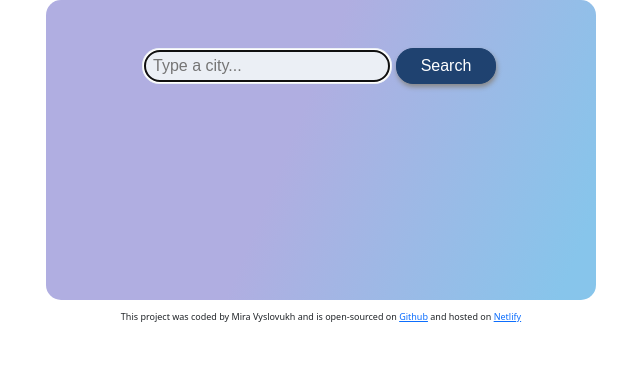
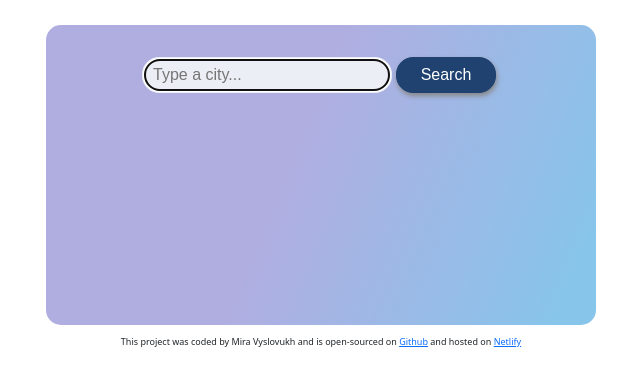
Before and after one commit to MiraVyslovukh/weather-app-react-homework, a React (Create React App) app: page / in a window 1280 px wide. Shown: the top 386 px of the page, without its empty margins (319-959 px from the left). Built offline with nearby package versions, Linux system fonts and the light colour scheme; no server answers.

Commit message:
design updated

```diff
--- a/src/Engine.css
+++ b/src/Engine.css
@@ -1,4 +1,5 @@
 .my-container {
+  margin-top: 25px;
   padding-left: 65px !important;
   padding-right: 65px !important;
   padding-top: 20px;
--- a/src/Engine.js
+++ b/src/Engine.js
@@ -43,7 +43,7 @@ export default function Engine(props) {
     <div className="Engine">
       <div className="container my-container">
         <div className="row justify-content-center">
-          <div className="col my-col mt-4">
+          <div className="col my-col mt-2">
             <form onSubmit={handleSubmit}>
               <input
                 onChange={getCity}
```
